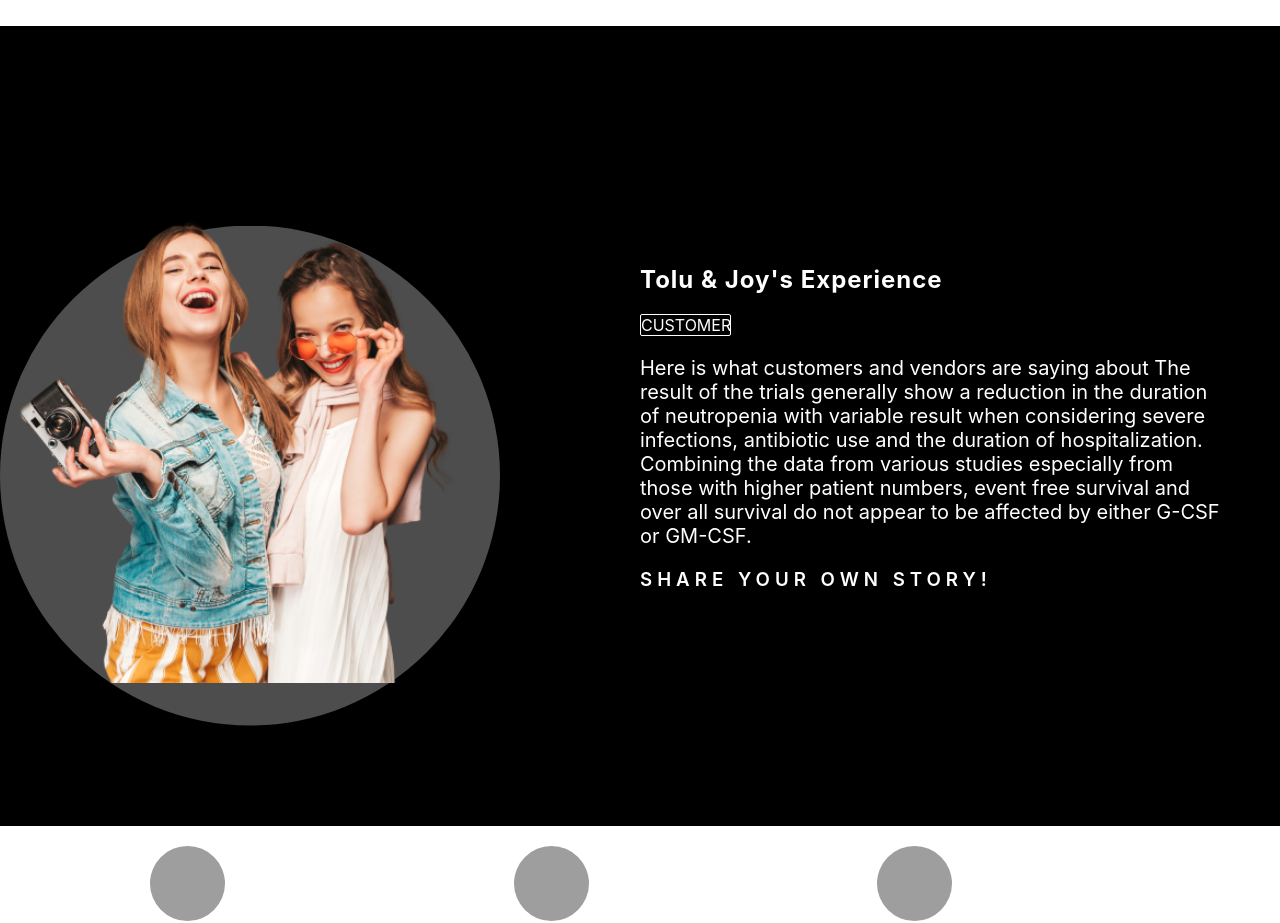
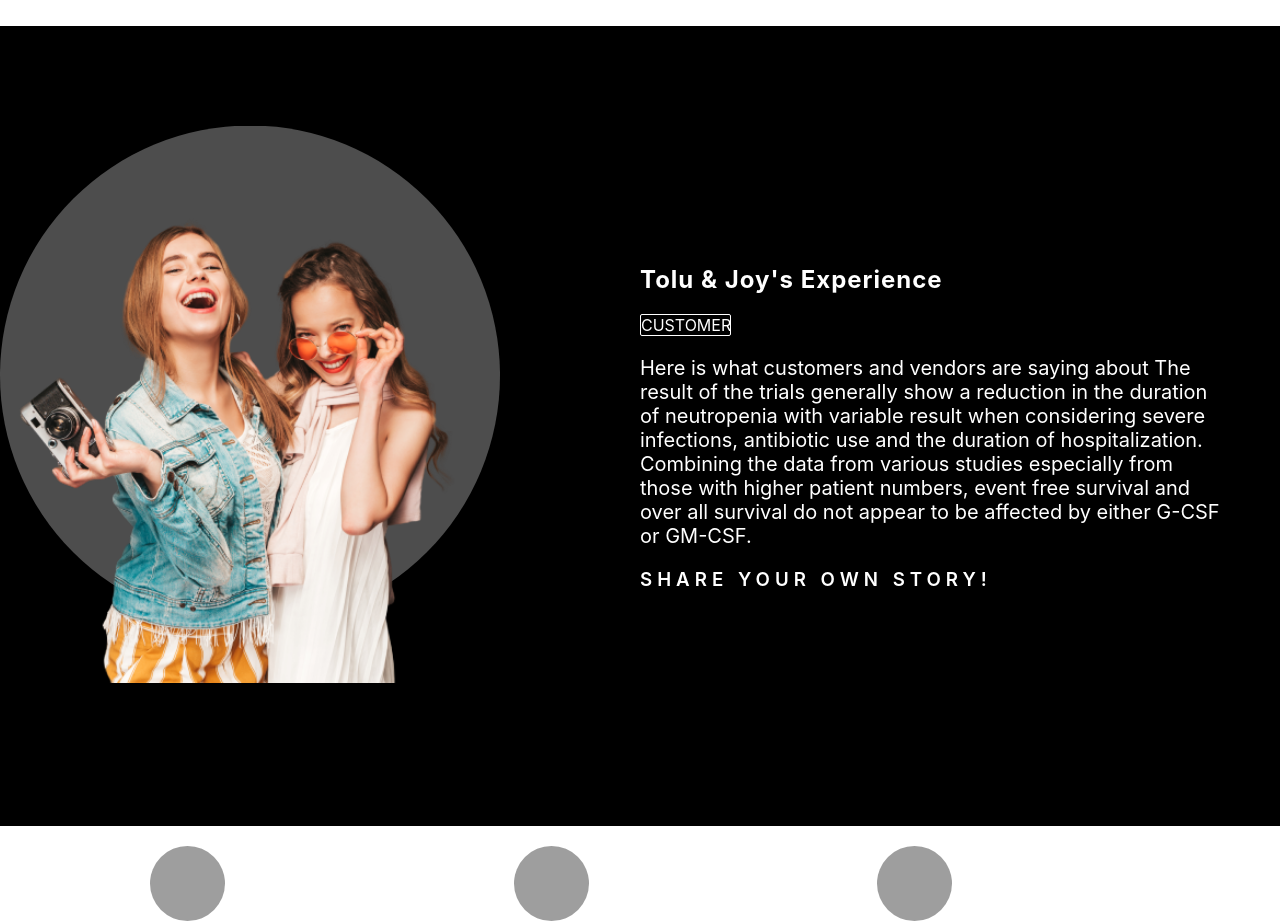
Before and after one commit to dharniel45/Testimonials, a React (Create React App) app: page / in a window 1280 px wide. Shown: the part 900-1823 px from the top of the page. Built offline with nearby package versions, Linux system fonts and the light colour scheme; grey boxes are pictures that could not be loaded.

Commit message:
Update Experience.css

```diff
--- a/src/components/Experience.css
+++ b/src/components/Experience.css
@@ -20,7 +20,7 @@
     height: 473px;
     object-fit: cover;
     margin-top: 500px;
-    Margin-top: -100px;
+    Margin-top: -500px;
     position: absolute;
 
 }
@@ -35,7 +35,7 @@
     background-color: white;
     width: 500px;
     height: 500px;
-    margin-top: 200px;
+    margin-top: 100px;
     position: absolute;
     opacity: 0.3;
 
```
